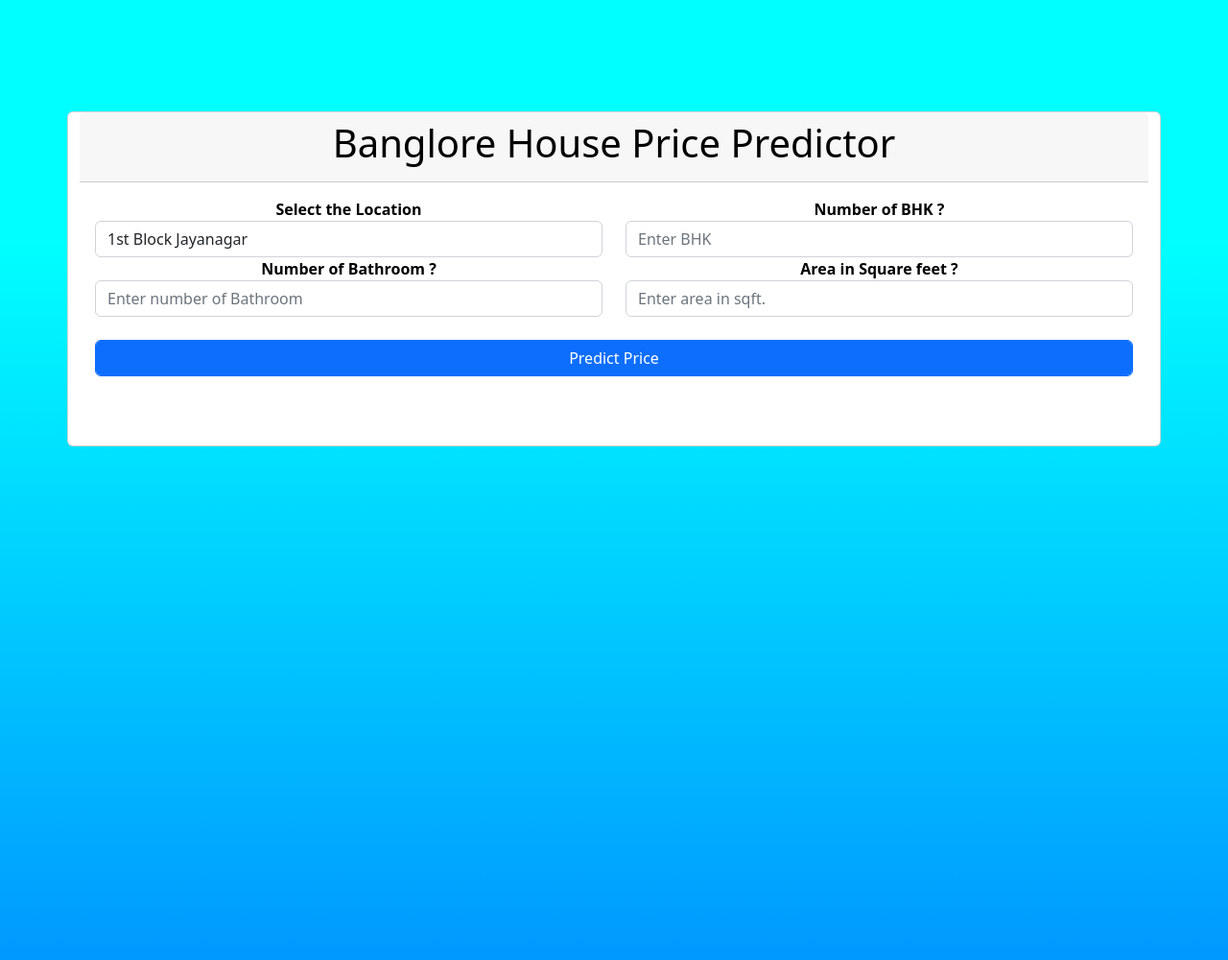
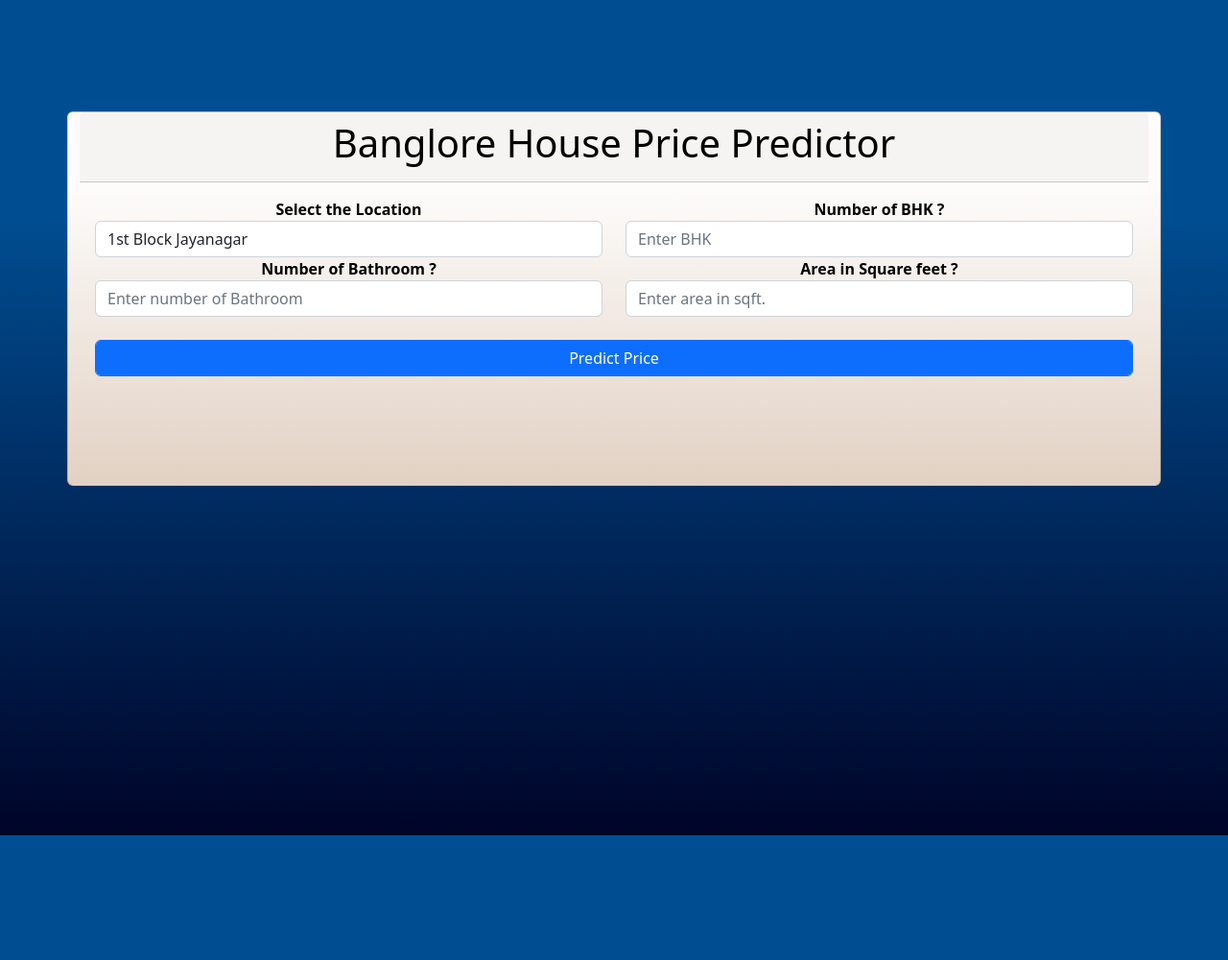
Before and after one commit to Rohit7594/Banglore-House-Price-Predictor, a Flask app: page / in a window 1280 px wide. Shown: the whole page at 96% size. After the commit the page ends 870 px from the top, so only its background shows below. Run offline with Flask 2, Linux system fonts and the light colour scheme; parts of the project's set-up code (start-up, migrations or seed data) failed here and were passed over.

Commit message:
Update index.html

```diff
--- a/templates/index.html
+++ b/templates/index.html
@@ -8,10 +8,15 @@
     <link rel="stylesheet" href="https://cdn.jsdelivr.net/npm/bootstrap@5.2.0-beta1/dist/css/bootstrap.rtl.min.css" integrity="sha384-dc2NSrAXbAkjrdm9IYrX10fQq9SDG6Vjz7nQVKdKcJl3pC+k37e7qJR5MVSCS+wR" crossorigin="anonymous">
         <style>
       body {
-            height: 1000px;
-            background: linear-gradient(to bottom, #00ffff 25%, #0099ff 100%);
+            height: 870px;
+            background: linear-gradient(to bottom, #004e92  25%, #000428  100%);
            }
-      .container
+
+      .card{
+            height: 390px;
+            background: linear-gradient(to bottom, #FDFCFB   20%, #E2D1C3  100%);
+            text: white;
+      }
     </style>
     <title>House price predictor</title>
   </head>
```
